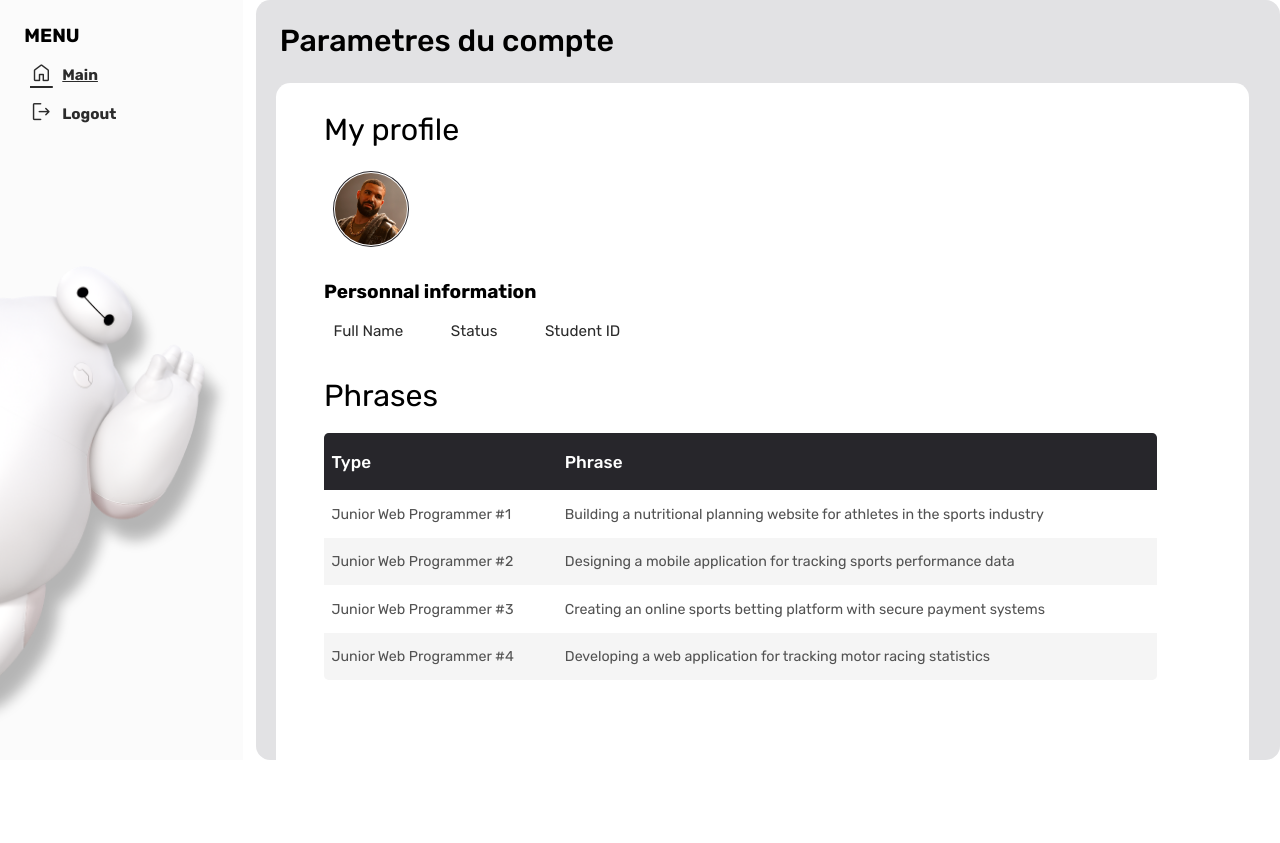
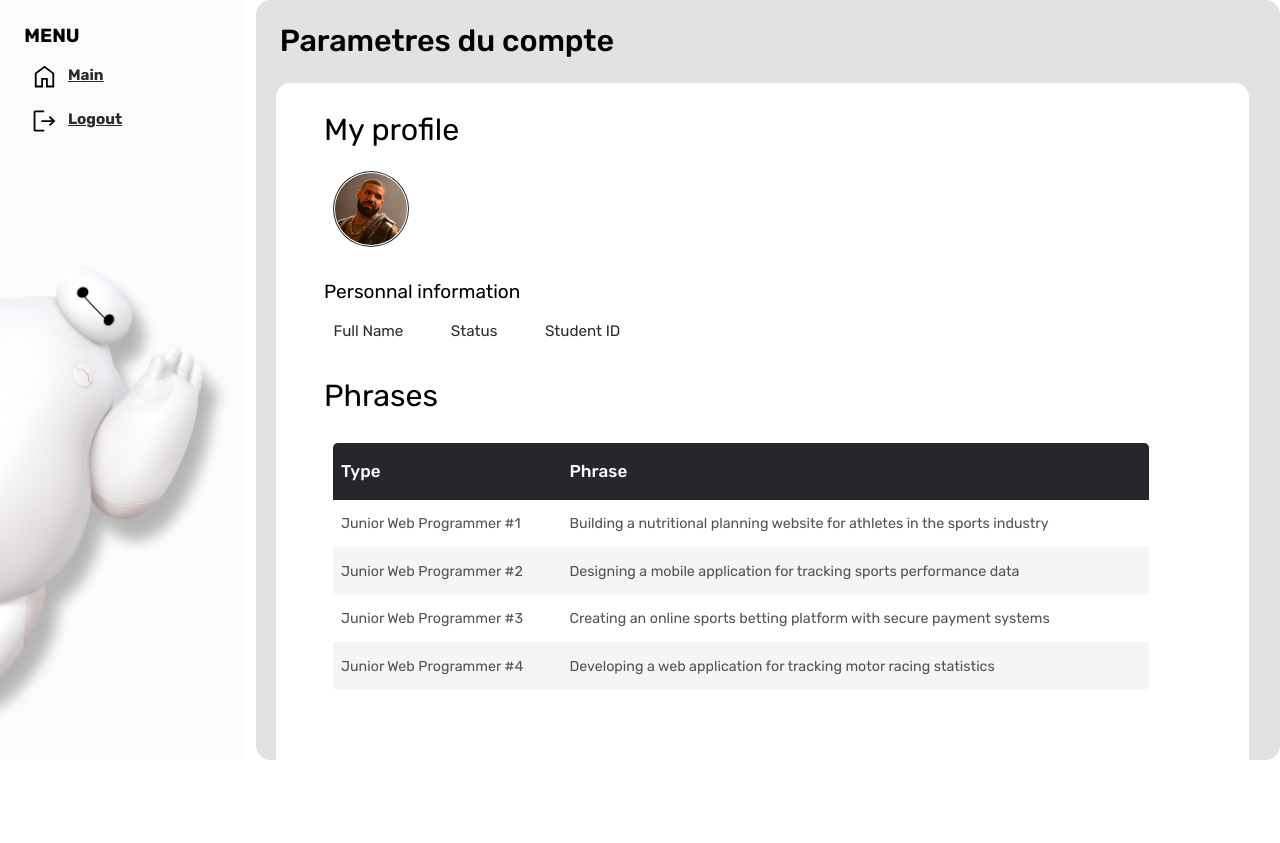
Before and after one commit to RaphaelGuarim/Student-Final-Project-Determining-DESIGN, a Django app: page /profile in a window 1280 px wide. Shown: the part 86-929 px from the top of the page. Run offline with Django 4.2, Linux system fonts and the light colour scheme.

Commit message:
[FIX] conflict

```diff
--- a/static/css/profile.css
+++ b/static/css/profile.css
@@ -35,6 +35,9 @@
   margin-top: 4px;
   margin-left: 10px;
 }
+.menu nav img {
+  width: 30px;
+}
 .menu h1 {
   text-transform: uppercase;
   font-size: 20px;
@@ -42,7 +45,7 @@
   margin-bottom: 10px;
 }
 
-.menu img {
+.baymax {
   height: 60%;
   position: absolute;
   bottom: 5%;
@@ -58,6 +61,7 @@
 .title {
   padding: 25px;
   font-weight: 500;
+  text-shadow: 0.5px 0.5px rgba(0, 0, 0, 0.2);
 }
 .container {
   background-color: white;
@@ -65,10 +69,6 @@
   border-radius: 15px;
   width: 95%;
   margin-left: 2%;
-}
-
-.material-symbols-rounded {
-  font-variation-settings: "FILL" 0, "wght" 400, "GRAD" 0, "opsz" 48;
 }
 
 .content {
@@ -89,6 +89,7 @@
 .personnal-informations {
   margin-top: 25px;
   font-size: 20px;
+  font-weight: 400;
 }
 .informations div {
   margin-right: 50px;
@@ -119,8 +120,11 @@
 .profile-details p {
   color: gray;
 }
+
+.table {
+  padding: 10px;
+}
 table {
-  border-spacing: 1;
   border-collapse: collapse;
   background: #fff;
   border-radius: 5px;
--- a/templates/profile.html
+++ b/templates/profile.html
@@ -8,14 +8,6 @@
     <link rel="stylesheet" href="../static/css/profile.css" />
     <link rel="stylesheet" href="../static/css/header.css" />
     <title>Profile</title>
-    <link
-      rel="stylesheet"
-      href="https://fonts.googleapis.com/css2?family=Material+Symbols+Rounded:opsz,wght,FILL,GRAD@20..48,100..700,0..1,-50..200"
-    />
-    <link
-      rel="stylesheet"
-      href="https://fonts.googleapis.com/css2?family=Material+Symbols+Rounded:opsz,wght,FILL,GRAD@20..48,100..700,0..1,-50..200"
-    />
   </head>
   <body>
     <header>
@@ -44,14 +36,14 @@
       <nav>
         <h1>Menu</h1>
         <li>
-          <a href=""
-            ><span class="material-symbols-rounded"> home </span>
+          <a href="/"
+            ><img src="../static/img/home.svg" />
             <h4>Main</h4></a
           >
         </li>
         <li>
-          <a
-            ><span class="material-symbols-rounded"> logout </span>
+          <a href=""
+            ><img src="../static/img/logout.svg" />
             <h4>Logout</h4></a
           >
         </li>
@@ -88,6 +80,7 @@
 
           <div class="subjects">
             <h1 class="my-profile">Phrases</h1>
+            <div class="table">
               <table>
                 <thead>
                   <tr class="table100-head">
@@ -99,8 +92,8 @@
                   <tr>
                     <td class="column1">Junior Web Programmer #1</td>
                     <td class="column2">
-                    Building a nutritional planning website for athletes in the
-                    sports industry
+                      Building a nutritional planning website for athletes in
+                      the sports industry
                     </td>
                   </tr>
                   <tr>
@@ -130,5 +123,6 @@
           </div>
         </div>
       </div>
+    </div>
   </body>
 </html>
```
Also changed, not shown: static/img/home.svg (added), static/img/logout.svg (added). Lines whose indentation alone changed are shown as unchanged.
